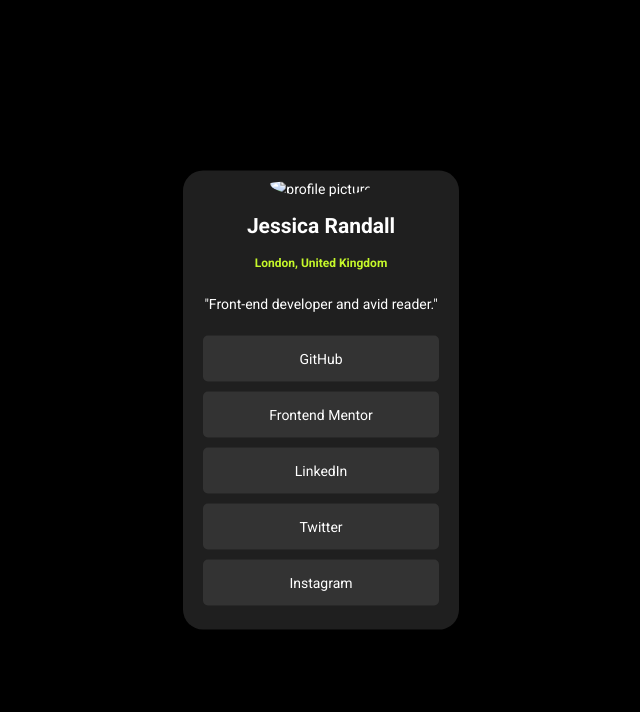
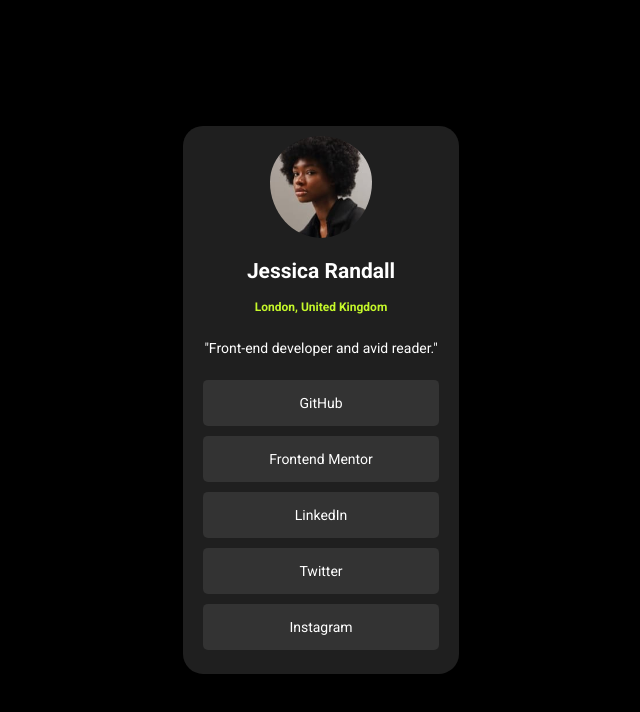
Before and after one commit to AlexYadaicela/profile.github.io, a plain HTML site: page index.html in a window 1280 px wide. Shown: the whole page, without its empty margins (319-959 px from the left). Drawn offline with Linux system fonts and the light colour scheme.

Commit message:
Update index.html

```diff
--- a/index.html
+++ b/index.html
@@ -4,7 +4,7 @@
   <meta charset="UTF-8">
   <meta name="viewport" content="width=device-width, initial-scale=1.0"> <!-- displays site properly based on user's device -->
 
-  <link rel="icon" type="image/png" sizes="32x32" href="./assets/images/favicon-32x32.png">
+  <link rel="icon" type="image/png" sizes="32x32" href="favicon-32x32.png">
   <link rel="stylesheet" href="style.css">
   <title>Frontend Mentor | Social links profile</title>
   <!-- Feel free to remove these styles or customise in your own stylesheet 👍 -->
@@ -17,7 +17,7 @@
   <article class="wrapper">
     <!-- START: TOP SECTION -->
     <div class="profile user-information">
-      <img class="picture" src="./assets/images/avatar-jessica.jpeg" alt="profile picture">
+      <img class="picture" src="avatar-jessica.jpeg" alt="profile picture">
       <h1 class="name">Jessica Randall</h1>
       <p class="location">London, United Kingdom</p>
     </div>
```
